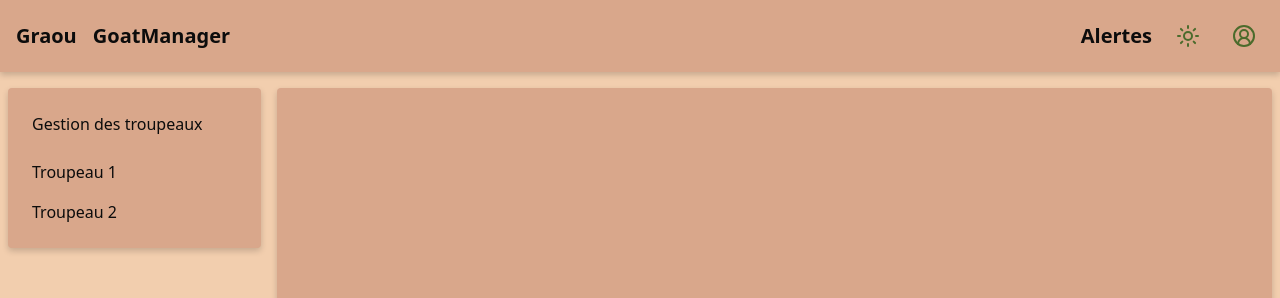
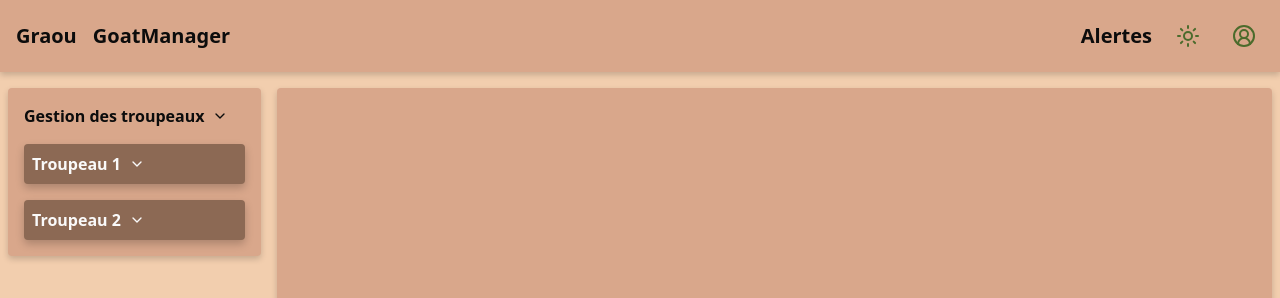
Before and after one commit to Goaty-app/front, a Next.js app: page / in a window 1280 px wide. Shown: the top 298 px of the page. Built offline with nearby package versions, Linux system fonts and the light colour scheme.

Commit message:
fix: better style for navigation component

```diff
--- a/src/components/layout/nav/navigation.tsx
+++ b/src/components/layout/nav/navigation.tsx
@@ -3,55 +3,55 @@
 import Link from 'next/link';
 import React from 'react';
 import {Accordion, AccordionContent, AccordionItem, AccordionTrigger} from "@radix-ui/react-accordion";
+import {ChevronDown} from "lucide-react";
 
 const herds = [
-    { id: 'herd-1', name: 'Troupeau 1' },
-    { id: 'herd-2', name: 'Troupeau 2' }
+    {id: 'herd-1', name: 'Troupeau 1'},
+    {id: 'herd-2', name: 'Troupeau 2'}
 ];
 
 const Navigation: React.FC = () => {
     return (
-        <nav className="w-full p-4 space-y-4">
+        <nav className="p-2 flex flex-col gap-4">
             <Accordion type="multiple" className="w-full flex flex-col gap-4">
-                <AccordionItem value="gestion-troupeaux" className="mb-2">
-                    <AccordionTrigger>Gestion des troupeaux</AccordionTrigger>
+                <AccordionItem value="gestion-troupeaux">
+                    <AccordionTrigger className="font-bold flex gap-2 items-center">Gestion des troupeaux <ChevronDown className="w-4"/></AccordionTrigger>
                     <AccordionContent className="pl-4 space-y-1">
-                        <Link href="/herds" className="block hover:underline">Voir mes troupeaux</Link>
+                        <Link href="/herds">Voir mes troupeaux</Link>
                         <Link href="/herds/manage" className="block hover:underline">Gérer mes troupeaux</Link>
                     </AccordionContent>
                 </AccordionItem>
 
                 {herds.map((herd) => (
-                    <AccordionItem value={`herd-${herd.id}`} key={herd.id}>
-                        <AccordionTrigger>{herd.name}</AccordionTrigger>
-                        <AccordionContent className="pl-4 space-y-3">
-                            {/* Mon Troupeau avec sous-menu */}
+                    <AccordionItem className="bg-layer-3 p-2 rounded-sm light-text" value={`herd-${herd.id}`} key={herd.id}>
+                        <AccordionTrigger className="font-semibold flex gap-2 items-center">{herd.name}<ChevronDown className="w-4"/></AccordionTrigger>
+                        <AccordionContent className="flex flex-col gap-4 pl-2 mt-2">
+
                             <Accordion type="single" collapsible className="pl-1">
                                 <AccordionItem value={`herd-${herd.id}-main`}>
-                                    <AccordionTrigger>Mon Troupeau</AccordionTrigger>
-                                    <AccordionContent className="pl-4 space-y-1">
-                                        <Link href={`/herd/${herd.id}/find-animal`} className="block hover:underline">Trouver un animal</Link>
-                                        <Link href={`/herd/${herd.id}/status`} className="block hover:underline">Voir l’état du troupeau</Link>
-                                        <Link href={`/herd/${herd.id}/births`} className="block hover:underline">Voir les naissances</Link>
+                                    <AccordionTrigger className="flex gap-2 items-center font-semibold">Mon Troupeau <ChevronDown className="w-4"/></AccordionTrigger>
+                                    <AccordionContent className="pl-4 flex flex-col">
+                                        <Link href={`/herd/${herd.id}/find-animal`} className="hover:underline">Trouver un animal</Link>
+                                        <Link href={`/herd/${herd.id}/status`} className="hover:underline">Voir l’état du troupeau</Link>
+                                        <Link href={`/herd/${herd.id}/births`} className="hover:underline">Voir les naissances</Link>
                                     </AccordionContent>
                                 </AccordionItem>
                             </Accordion>
 
                             <Accordion type="single" collapsible className="pl-1">
                                 <AccordionItem value={`herd-${herd.id}-food`}>
-                                    <AccordionTrigger>Alimentation</AccordionTrigger>
-                                    <AccordionContent className="pl-4 space-y-1">
-                                        <Link href={`/herd/${herd.id}/food/stock-analysis`} className="block hover:underline">Voir mon stock</Link>
-                                        <Link href={`/herd/${herd.id}/food/manage-stock`} className="block hover:underline">Gérer mes stocks</Link>
+                                    <AccordionTrigger className="flex gap-2 items-center font-semibold">Alimentation <ChevronDown className="w-4"/></AccordionTrigger>
+                                    <AccordionContent className="pl-4 flex flex-col">
+                                        <Link href={`/herd/${herd.id}/food/stock-analysis`} className="hover:underline">Voir mon stock</Link>
+                                        <Link href={`/herd/${herd.id}/food/manage-stock`} className="hover:underline">Gérer mes stocks</Link>
                                     </AccordionContent>
                                 </AccordionItem>
                             </Accordion>
 
-                            {/* Médical */}
                             <Accordion type="single" collapsible className="pl-1">
                                 <AccordionItem value={`herd-${herd.id}-medical`}>
-                                    <AccordionTrigger>Médical</AccordionTrigger>
-                                    <AccordionContent className="pl-4 space-y-1">
+                                    <AccordionTrigger className="flex gap-2 items-center font-semibold">Médical <ChevronDown className="w-4"/></AccordionTrigger>
+                                    <AccordionContent className="pl-4 flex flex-col">
                                         <Link href={`/herd/${herd.id}/medical/add-intervention`} className="block hover:underline">Ajouter une intervention</Link>
                                         <Link href={`/herd/${herd.id}/medical/alerts`} className="block hover:underline">Mes alertes (2)</Link>
                                         <Link href={`/herd/${herd.id}/medical/history`} className="block hover:underline">Historique</Link>
--- a/src/theme/class/global.class.css
+++ b/src/theme/class/global.class.css
@@ -9,6 +9,10 @@
 
 .warning-text {
     color: var(--warning-text);
+}
+
+.accent-text {
+    color: var(--accent-text);
 }
 /* BACKGROUND */
 .bg-layer-1 {
--- a/src/theme/variables/global.variables.css
+++ b/src/theme/variables/global.variables.css
@@ -8,6 +8,7 @@
 
     --light-text: #FAFAFA;
     --dark-text: #0C0C0C;
+    --accent-text: #4B6B2C;
     --warning-text: #f12222;
 
 
@@ -26,6 +27,7 @@
 
     --light-text: #cfa933;
     --dark-text: #cfa933;
+    --accent-text: #4B6B2C;
     --warning-text: #f12222;
 
     --shadow-layer-1: 0 2px 4px rgba(0, 0, 0, 0.25);
```
